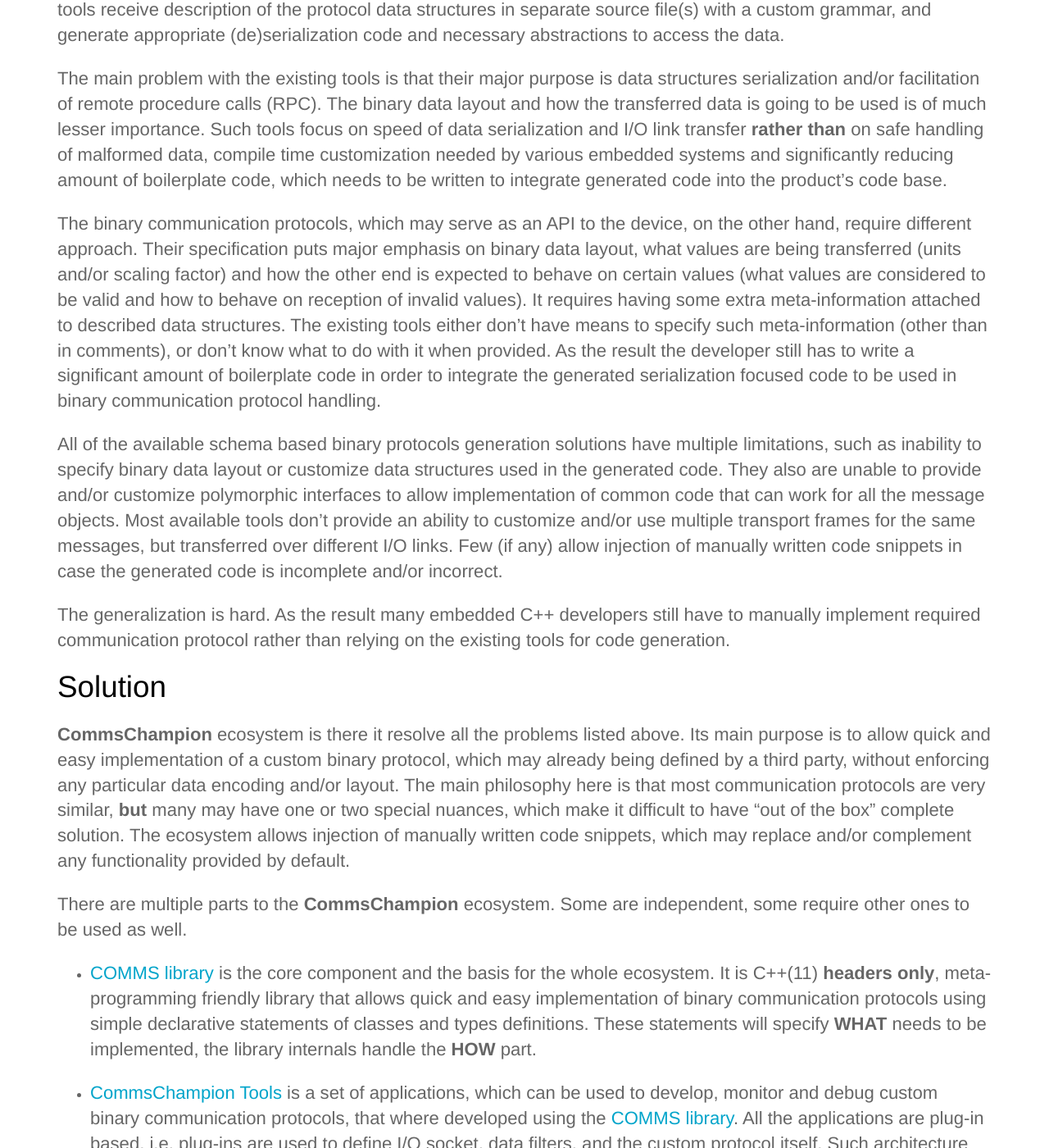
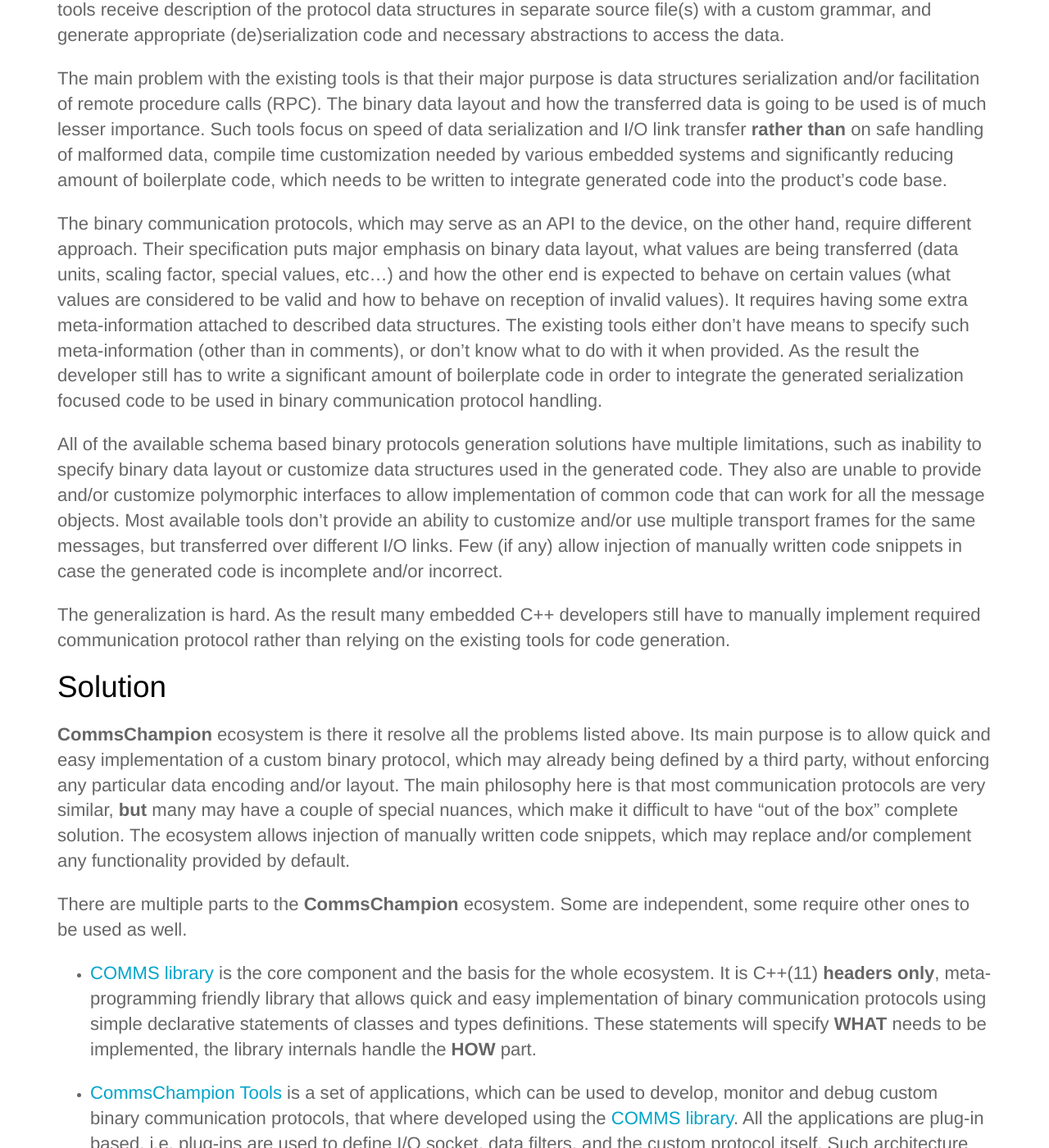
Before and after one commit to commschamp/commschamp.github.io, a Jekyll site: the page built from index.html, in a window 1280 px wide and 1400 px high, scrolled down 593 px. Shown: the whole window at 82% size. Built offline with Jekyll 4.4.1, drawn with Linux system fonts in a browser that asks for light colours; part of the change alters nothing that is shown; some of the changed text lies outside the part shown.

```diff
--- a/_includes/home.md
+++ b/_includes/home.md
@@ -28,7 +28,8 @@ code into the product's code base.
 The binary communication protocols, which may serve as
 an API to the device, on the other hand, require different approach.
 Their specification puts major emphasis on binary data layout, what values are
-being transferred (units and/or scaling factor) and how the other end is expected
+being transferred (data units, scaling factor, special values, etc...)
+and how the other end is expected
 to behave on certain values (what values are considered to be valid and how to
 behave on reception of invalid values). It requires having some extra meta-information
 attached to described data structures. The existing tools either don't have means
@@ -57,8 +58,8 @@ rather than relying on the existing tools for code generation.
 Its main purpose is to allow quick and easy implementation of a custom binary
 protocol, which may already being defined by a third party, without enforcing
 any particular data encoding and/or layout. The main philosophy here is that
-most communication protocols are very similar, **but** many may have one or
-two special nuances, which make it difficult to have "out of the box" complete
+most communication protocols are very similar, **but** many may have a couple
+of special nuances, which make it difficult to have "out of the box" complete
 solution. The ecosystem allows injection of manually written code snippets, which
 may replace and/or complement any functionality provided by default.
 
@@ -110,6 +111,34 @@ which could be used to generate other independent code, such as bindings to the
 code generated by the **commsdsl2comms** application for other programming
 languages, fuzz testing, [wireshark](https://www.wireshark.org/) dissector, etc...
 
+# Benefits
+
+- No enforcing of particular data layout and/or encoding. Easy implementation of
+already defined third party protocol.
+
+- Embedded (including bare-metal) friendly. The protocol definition code
+allows easy application specific **compile time** customization of polymorphic
+interfaces and some data storage types. No usage of RTTI and/or exceptions.
+The usage of dynamic memory allocation may also be excluded.
+
+- Having "out of the box" protocol analysis and visualization tools.
+
+- Focus on safe handling of malformed data rather than on quickest possible
+serialization and/or network transfer.
+
+- Significantly minimizing amount of boilerplate code required to integrate the
+usage of protocol definition into the business logic.
+
+- Allowing injection of custom C++11 code snippets in case the code generated by the tools
+is incorrect or incomplete.
+
+- Meta-programming friendly. Most classes define similar and predictable
+public interface which allows easy compile time analysis and optimizations.
+
+- **NOT** using any socket / network abstractions and allowing full control
+over serialized data for extra transport wrapping and/or external transmit over
+some I/O link.
+
 # Where to Start
 Please read [Getting Started]({{ site.baseurl }}{% post_url 2018-12-21-getting-started %}) article.
 
```
